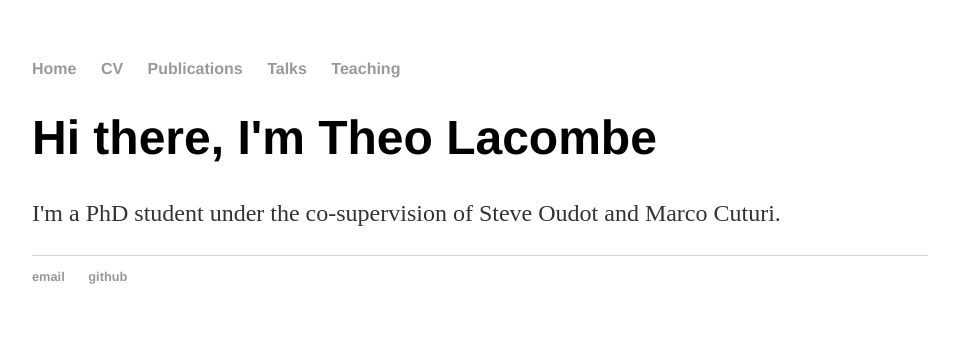
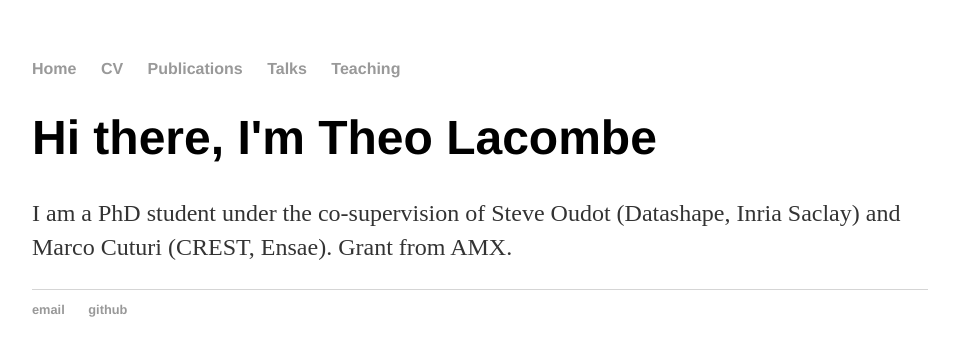
Before and after one commit to tlacombe/tlacombe.github.io, a Jekyll site: the page built from index.html, in a window 1280 px wide. Shown: the top 356 px of the page, without its empty margins (160-1119 px from the left). Built offline with Jekyll 4.4.1, drawn with Linux system fonts in a browser that asks for light colours.

Commit message:
Inclusing subfolder CV and Teaching

```diff
--- a/_layouts/default.html
+++ b/_layouts/default.html
@@ -9,7 +9,7 @@
 			<nav>
 	    		<ul>
 	        		<li><a href="/">Home</a></li>
-				<li><a href="/cv">CV</a></li>
+				<li><a href="/curriculum">CV</a></li>
 		        	<li><a href="/publications">Publications</a></li>
 				<li><a href="/talks">Talks</a></li>
 	        		<li><a href="/teaching">Teaching</a></li>
--- a/index.html
+++ b/index.html
@@ -1,8 +1,8 @@
 ---
 layout: default
-title: Theo Lacombe personnal webpage
+title: Theo Lacombe webpage
 ---
 <div class="blurb">
     <h1>Hi there, I'm Theo Lacombe</h1>
-    <p>I'm a PhD student under the co-supervision of Steve Oudot and Marco Cuturi.</p>
+    <p>I am a PhD student under the co-supervision of Steve Oudot (Datashape, Inria Saclay) and Marco Cuturi (CREST, Ensae). Grant from AMX.</p>
 </div><!-- /.blurb -->
```
